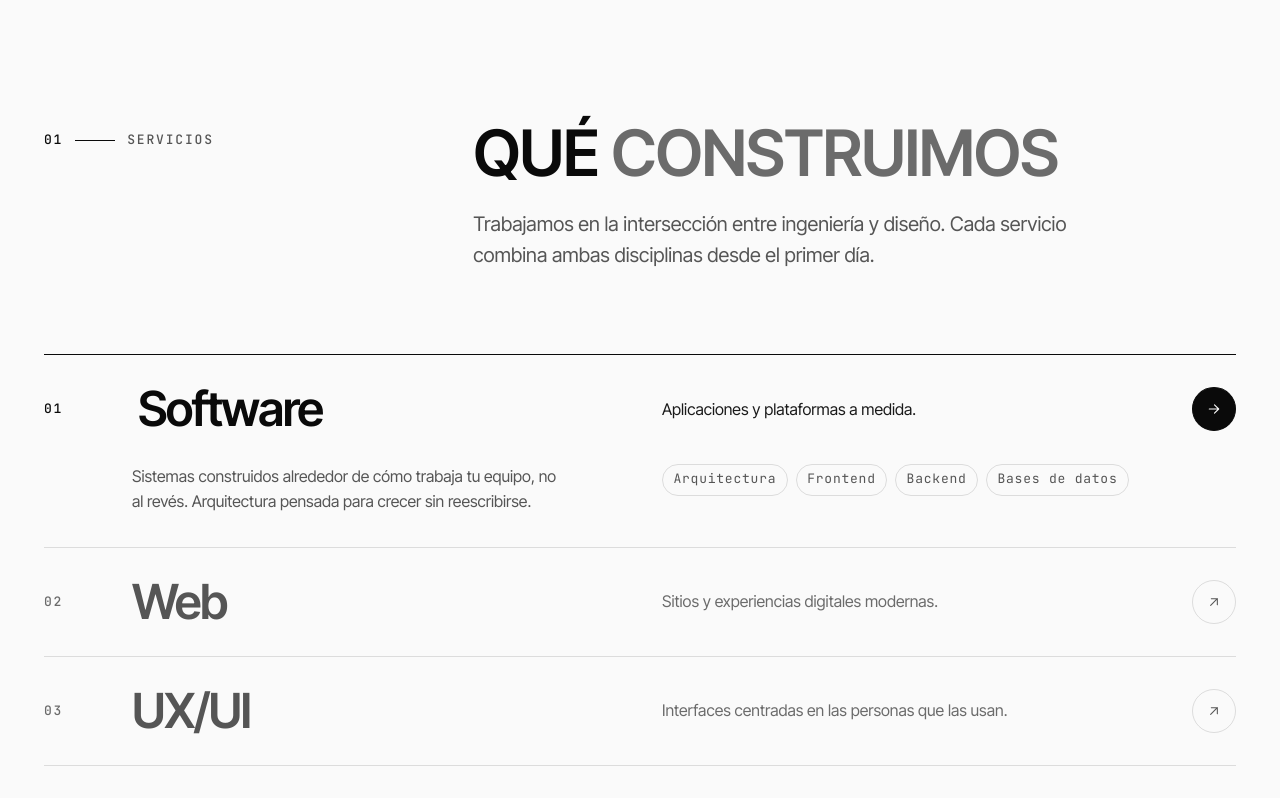
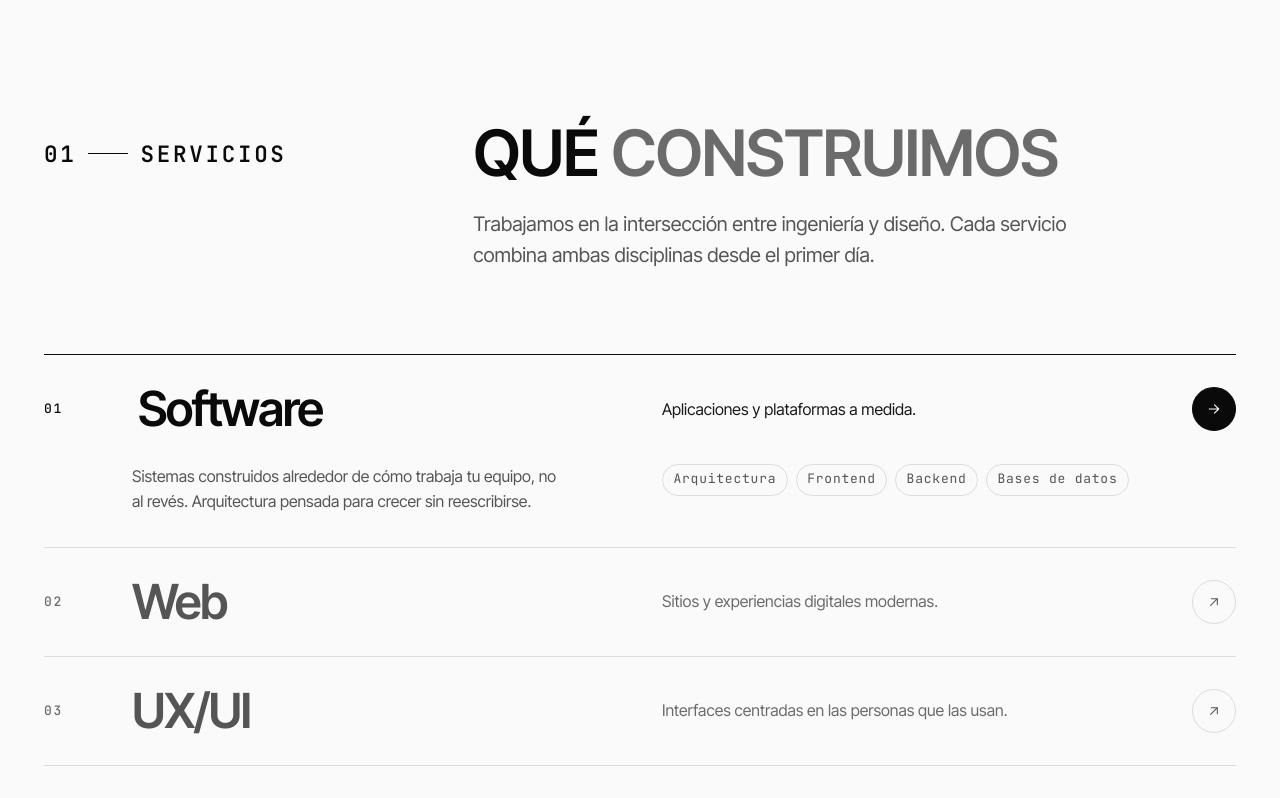
Before and after one commit to KrisAndre-25/TaisonTools, an Angular app: page / in a window 1280 px wide. Shown: the part 1540-2338 px from the top of the page. Built offline with nearby package versions, Linux system fonts and the light colour scheme.

Commit message:
style(layout): read section labels as titles
Section labels (01 Servicios, 02 Cómo pensamos, 07 Contacto...) grow from
the 13px label size to clamp(1.05rem, 0.85rem + 0.7vw, 1.5rem), in 600
weight and full ink.

```diff
--- a/src/styles/_layout.scss
+++ b/src/styles/_layout.scss
@@ -46,6 +46,18 @@
     display: grid;
     gap: var(--tt-space-5);
   }
+}
+
+// Section label ("01 — Servicios") read as a title: larger, heavier and in full ink.
+// Shared by the section head and the two sections that draw their own (Cómo pensamos,
+// Contacto). Loaded after typography, so it overrides the small .t-label size.
+.section-head__meta,
+.duo__meta,
+.contact__meta {
+  font-size: clamp(1.05rem, 0.85rem + 0.7vw, 1.5rem);
+  font-weight: 600;
+  letter-spacing: 0.12em;
+  color: var(--tt-fg);
 }
 
 .rule {
```
